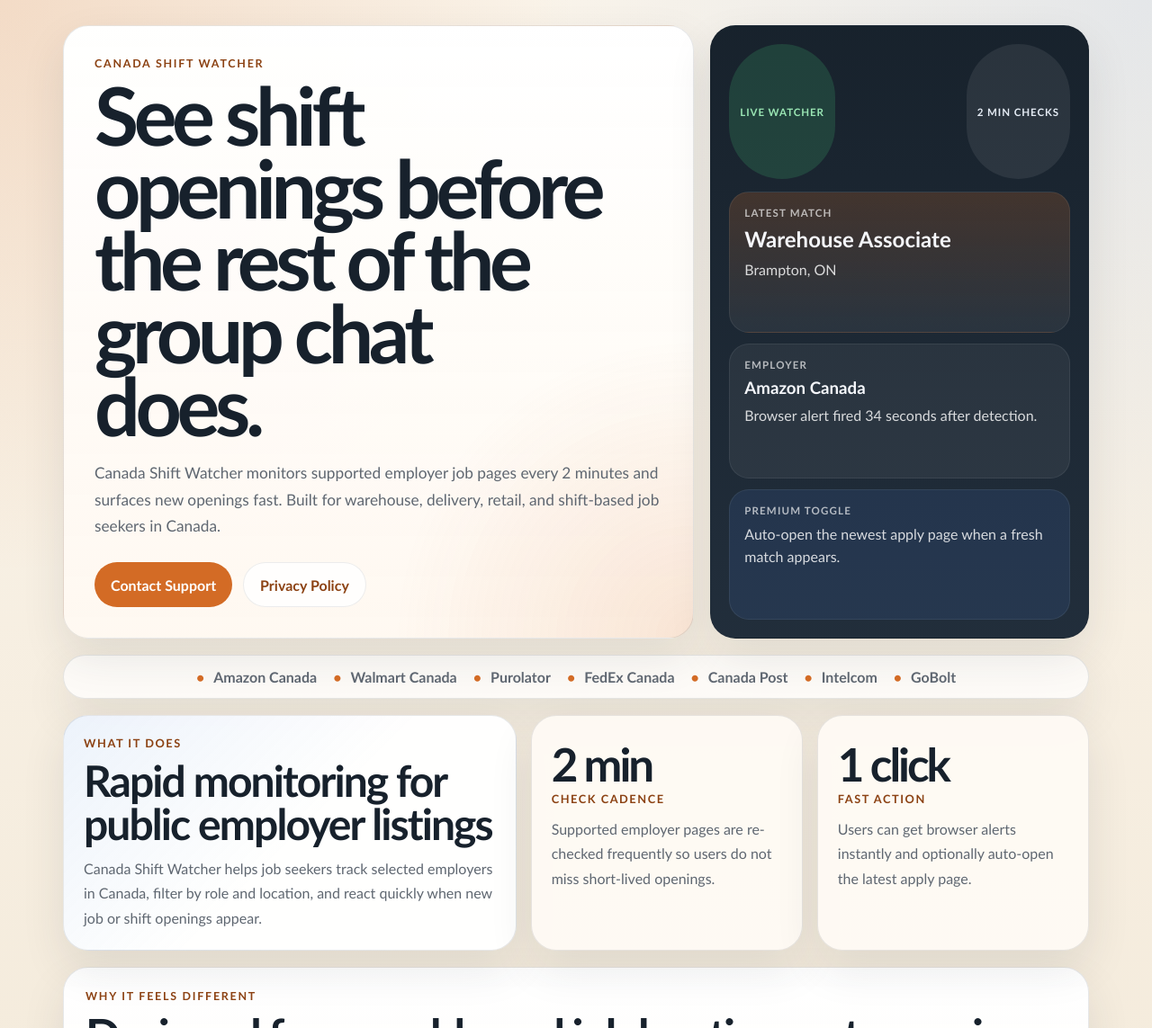
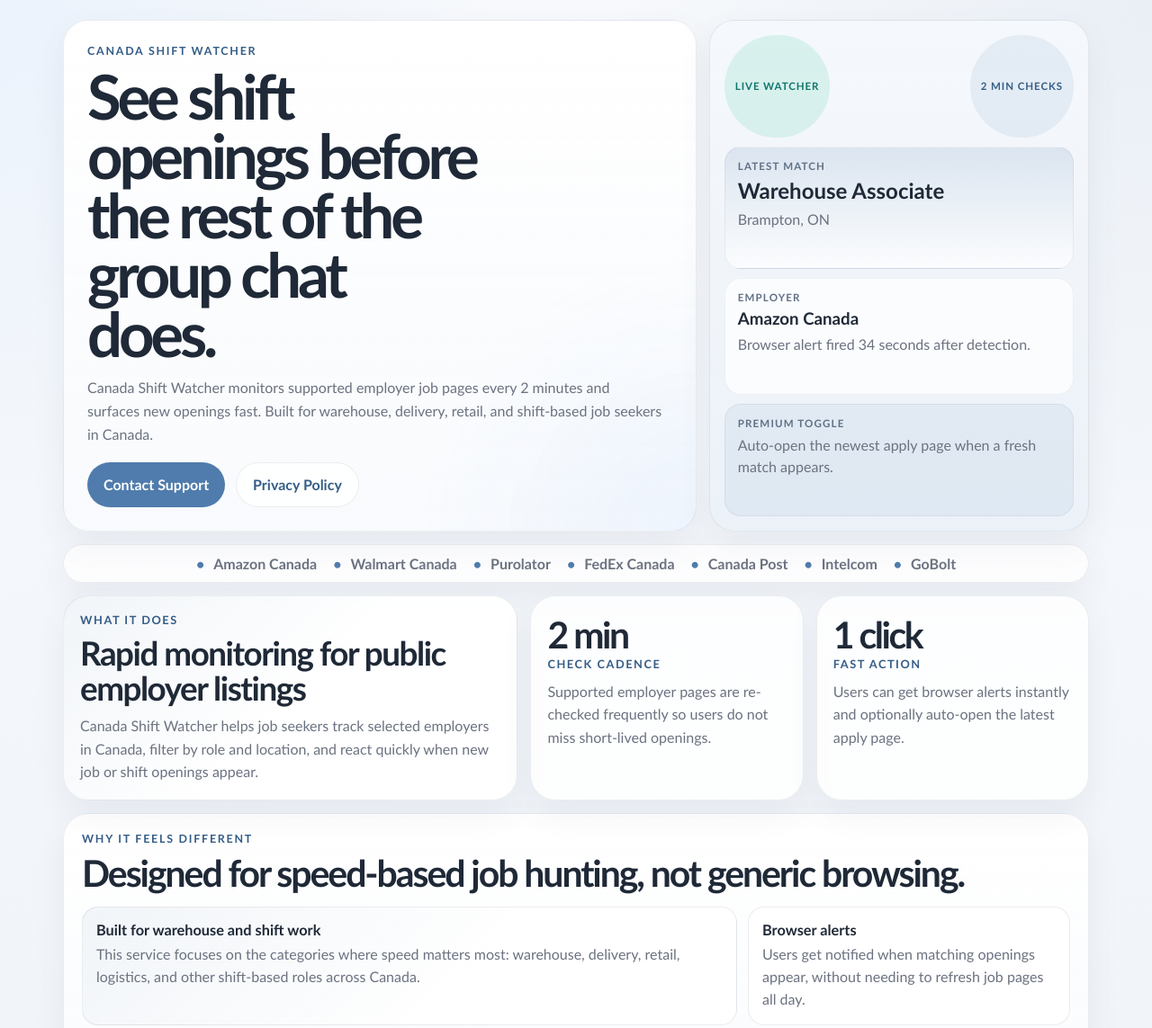
Before and after one commit to Baljotkaur143108/Jobwatch-site, a plain HTML site: page index.html in a window 1280 px wide. Shown: the top 1143 px of the page at 90% size. Drawn offline with Linux system fonts and the light colour scheme.

Commit message:
Refine landing page design

```diff
--- a/styles.css
+++ b/styles.css
@@ -1,18 +1,18 @@
 :root {
   color-scheme: light;
-  --bg-top: #faf4ea;
-  --bg-bottom: #efe3cf;
-  --paper: rgba(255, 251, 245, 0.9);
-  --paper-strong: rgba(255, 255, 255, 0.96);
-  --ink: #17212c;
-  --muted: #5f6771;
-  --line: rgba(23, 33, 44, 0.1);
-  --accent: #d36b25;
-  --accent-deep: #8c4213;
-  --accent-soft: rgba(211, 107, 37, 0.12);
-  --blue-soft: rgba(72, 135, 227, 0.12);
-  --green-soft: rgba(11, 123, 98, 0.12);
-  --shadow: 0 20px 48px rgba(40, 49, 61, 0.1);
+  --bg-top: #f7f9fc;
+  --bg-bottom: #edf2f8;
+  --paper: rgba(255, 255, 255, 0.82);
+  --paper-strong: rgba(255, 255, 255, 0.94);
+  --ink: #1f2937;
+  --muted: #6b7280;
+  --line: rgba(31, 41, 55, 0.08);
+  --accent: #4f7cac;
+  --accent-deep: #355d87;
+  --accent-soft: rgba(79, 124, 172, 0.1);
+  --blue-soft: rgba(96, 165, 250, 0.1);
+  --green-soft: rgba(16, 185, 129, 0.08);
+  --shadow: 0 14px 34px rgba(76, 90, 110, 0.08);
 }
 
 * {
@@ -27,8 +27,8 @@ body {
   margin: 0;
   min-height: 100vh;
   background:
-    radial-gradient(circle at top left, rgba(211, 107, 37, 0.18), transparent 24%),
-    radial-gradient(circle at top right, rgba(72, 135, 227, 0.12), transparent 26%),
+    radial-gradient(circle at top left, rgba(96, 165, 250, 0.08), transparent 24%),
+    radial-gradient(circle at top right, rgba(79, 124, 172, 0.08), transparent 26%),
     linear-gradient(180deg, var(--bg-top) 0%, var(--bg-bottom) 100%);
   color: var(--ink);
   font-family: "Trebuchet MS", "Segoe UI", system-ui, sans-serif;
@@ -48,13 +48,13 @@ p {
 .page-shell {
   width: min(1140px, calc(100% - 32px));
   margin: 0 auto;
-  padding: 28px 0 48px;
+  padding: 22px 0 38px;
 }
 
 .hero-grid {
   display: grid;
   grid-template-columns: minmax(0, 1.25fr) minmax(320px, 0.75fr);
-  gap: 18px;
+  gap: 14px;
   align-items: stretch;
 }
 
@@ -72,10 +72,10 @@ p {
 }
 
 .hero-copy-panel {
-  padding: 34px;
+  padding: 26px;
   background:
-    radial-gradient(circle at bottom right, rgba(211, 107, 37, 0.14), transparent 34%),
-    linear-gradient(180deg, rgba(255, 255, 255, 0.98), rgba(255, 249, 242, 0.92));
+    radial-gradient(circle at bottom right, rgba(96, 165, 250, 0.08), transparent 34%),
+    linear-gradient(180deg, rgba(255, 255, 255, 0.98), rgba(248, 250, 253, 0.92));
 }
 
 .eyebrow {
@@ -89,24 +89,24 @@ p {
 h1 {
   max-width: 11ch;
   margin-top: 10px;
-  font-size: clamp(3rem, 7vw, 5.8rem);
-  line-height: 0.9;
+  font-size: clamp(2.4rem, 5.4vw, 4.3rem);
+  line-height: 0.96;
   letter-spacing: -0.06em;
 }
 
 .hero-copy {
   max-width: 640px;
-  margin-top: 20px;
+  margin-top: 14px;
   color: var(--muted);
-  font-size: 1.08rem;
-  line-height: 1.7;
+  font-size: 1rem;
+  line-height: 1.62;
 }
 
 .hero-actions {
   display: flex;
   flex-wrap: wrap;
   gap: 12px;
-  margin-top: 26px;
+  margin-top: 18px;
 }
 
 .primary-action,
@@ -133,12 +133,12 @@ h1 {
 
 .hero-dashboard {
   display: grid;
-  gap: 14px;
-  padding: 20px;
+  gap: 10px;
+  padding: 16px;
   background:
-    linear-gradient(180deg, rgba(23, 33, 44, 0.94), rgba(33, 45, 59, 0.95)),
-    rgba(23, 33, 44, 0.94);
-  color: #f5f7fb;
+    linear-gradient(180deg, rgba(245, 248, 252, 0.98), rgba(235, 241, 248, 0.96)),
+    rgba(255, 255, 255, 0.94);
+  color: var(--ink);
 }
 
 .dashboard-top {
@@ -160,37 +160,37 @@ h1 {
 }
 
 .live-pill {
-  background: rgba(74, 222, 128, 0.16);
-  color: #9ae6b4;
+  background: rgba(16, 185, 129, 0.12);
+  color: #0f766e;
 }
 
 .speed-pill {
-  background: rgba(255, 255, 255, 0.08);
-  color: #e5ecf5;
+  background: rgba(79, 124, 172, 0.1);
+  color: var(--accent-deep);
 }
 
 .dashboard-stack {
   display: grid;
-  gap: 12px;
+  gap: 10px;
 }
 
 .signal-card {
-  padding: 16px;
-  border-radius: 22px;
-  background: rgba(255, 255, 255, 0.06);
-  border: 1px solid rgba(255, 255, 255, 0.07);
+  padding: 14px;
+  border-radius: 18px;
+  background: rgba(255, 255, 255, 0.72);
+  border: 1px solid rgba(31, 41, 55, 0.06);
 }
 
 .signal-card.highlight {
-  background: linear-gradient(180deg, rgba(211, 107, 37, 0.22), rgba(255, 255, 255, 0.06));
+  background: linear-gradient(180deg, rgba(79, 124, 172, 0.14), rgba(255, 255, 255, 0.72));
 }
 
 .signal-card.slim {
-  background: rgba(72, 135, 227, 0.12);
+  background: rgba(79, 124, 172, 0.08);
 }
 
 .signal-label {
-  color: rgba(255, 255, 255, 0.66);
+  color: #607086;
   font-size: 0.72rem;
   font-weight: 800;
   letter-spacing: 0.1em;
@@ -199,21 +199,21 @@ h1 {
 
 .signal-card h2,
 .signal-card h3 {
-  margin-top: 8px;
+  margin-top: 6px;
 }
 
 .signal-card p:last-child {
-  margin-top: 8px;
-  color: rgba(255, 255, 255, 0.82);
-  line-height: 1.55;
+  margin-top: 6px;
+  color: var(--muted);
+  line-height: 1.5;
 }
 
 .ticker-band {
-  margin-top: 18px;
+  margin-top: 14px;
   overflow: hidden;
   border: 1px solid var(--line);
   border-radius: 999px;
-  background: rgba(255, 255, 255, 0.72);
+  background: rgba(255, 255, 255, 0.76);
   box-shadow: var(--shadow);
 }
 
@@ -221,7 +221,7 @@ h1 {
   display: flex;
   flex-wrap: wrap;
   gap: 18px;
-  padding: 14px 18px;
+  padding: 11px 16px;
   justify-content: center;
   color: var(--muted);
   font-weight: 700;
@@ -236,17 +236,17 @@ h1 {
 .stat-grid {
   display: grid;
   grid-template-columns: 1.25fr 0.75fr 0.75fr;
-  gap: 16px;
-  margin-top: 18px;
+  gap: 14px;
+  margin-top: 14px;
 }
 
 .stat-card {
-  padding: 22px;
+  padding: 18px;
 }
 
 .stat-card.tall {
   background:
-    linear-gradient(135deg, rgba(72, 135, 227, 0.1), transparent 52%),
+    linear-gradient(135deg, rgba(79, 124, 172, 0.08), transparent 52%),
     var(--paper-strong);
 }
 
@@ -260,47 +260,47 @@ h1 {
 
 .stat-card h2 {
   margin-top: 10px;
-  font-size: clamp(1.8rem, 4vw, 3rem);
-  line-height: 1;
+  font-size: clamp(1.5rem, 3vw, 2.3rem);
+  line-height: 1.05;
   letter-spacing: -0.04em;
 }
 
 .stat-card p:last-child {
-  margin-top: 12px;
+  margin-top: 10px;
   color: var(--muted);
-  line-height: 1.7;
+  line-height: 1.6;
 }
 
 .stat-number {
-  font-size: clamp(2.2rem, 4vw, 3.8rem);
+  font-size: clamp(1.9rem, 3.2vw, 3rem);
   font-weight: 900;
   letter-spacing: -0.06em;
 }
 
 .feature-block {
-  margin-top: 18px;
-  padding: 24px;
+  margin-top: 14px;
+  padding: 20px;
   background:
-    linear-gradient(180deg, rgba(255, 255, 255, 0.98), rgba(251, 247, 241, 0.92));
+    linear-gradient(180deg, rgba(255, 255, 255, 0.98), rgba(246, 249, 253, 0.92));
 }
 
 .feature-heading h2 {
   margin-top: 10px;
-  font-size: clamp(2rem, 4vw, 3.4rem);
-  line-height: 0.98;
+  font-size: clamp(1.7rem, 3.2vw, 2.6rem);
+  line-height: 1.04;
   letter-spacing: -0.05em;
 }
 
 .feature-grid {
   display: grid;
   grid-template-columns: repeat(3, minmax(0, 1fr));
-  gap: 14px;
-  margin-top: 22px;
+  gap: 12px;
+  margin-top: 16px;
 }
 
 .feature-card {
-  padding: 18px;
-  border-radius: 22px;
+  padding: 15px;
+  border-radius: 18px;
   border: 1px solid rgba(23, 33, 44, 0.08);
   background: rgba(255, 255, 255, 0.84);
 }
@@ -308,7 +308,7 @@ h1 {
 .feature-card-wide {
   grid-column: span 2;
   background:
-    linear-gradient(135deg, rgba(211, 107, 37, 0.1), transparent 60%),
+    linear-gradient(135deg, rgba(79, 124, 172, 0.08), transparent 60%),
     rgba(255, 255, 255, 0.9);
 }
 
@@ -317,43 +317,43 @@ h1 {
 }
 
 .feature-card p {
-  margin-top: 8px;
+  margin-top: 6px;
   color: var(--muted);
-  line-height: 1.65;
+  line-height: 1.55;
 }
 
 .support-layout,
 .legal-grid {
   display: grid;
   grid-template-columns: repeat(2, minmax(0, 1fr));
-  gap: 16px;
-  margin-top: 18px;
+  gap: 14px;
+  margin-top: 14px;
 }
 
 .support-card,
 .legal-card {
-  padding: 22px;
+  padding: 18px;
 }
 
 .support-card h2,
 .legal-card h2 {
   margin-top: 10px;
-  font-size: 1.8rem;
-  line-height: 1.05;
+  font-size: 1.45rem;
+  line-height: 1.1;
   letter-spacing: -0.04em;
 }
 
 .support-card p:last-child,
 .legal-card p:last-child {
-  margin-top: 12px;
+  margin-top: 10px;
   color: var(--muted);
-  line-height: 1.7;
+  line-height: 1.6;
 }
 
 .site-footer {
   width: min(1140px, calc(100% - 32px));
-  margin: 0 auto 40px;
-  padding: 20px 24px;
+  margin: 0 auto 28px;
+  padding: 16px 20px;
   display: flex;
   justify-content: space-between;
   gap: 16px;
@@ -397,7 +397,7 @@ h1 {
 @media (max-width: 560px) {
   .page-shell {
     width: min(100% - 20px, 1140px);
-    padding-top: 18px;
+    padding-top: 14px;
   }
 
   .hero-copy-panel,
@@ -407,13 +407,13 @@ h1 {
   .support-card,
   .legal-card,
   .site-footer {
-    padding: 18px;
+    padding: 16px;
     border-radius: 20px;
   }
 
   h1 {
     max-width: none;
-    font-size: 2.8rem;
+    font-size: 2.2rem;
   }
 
   .hero-actions {
```
